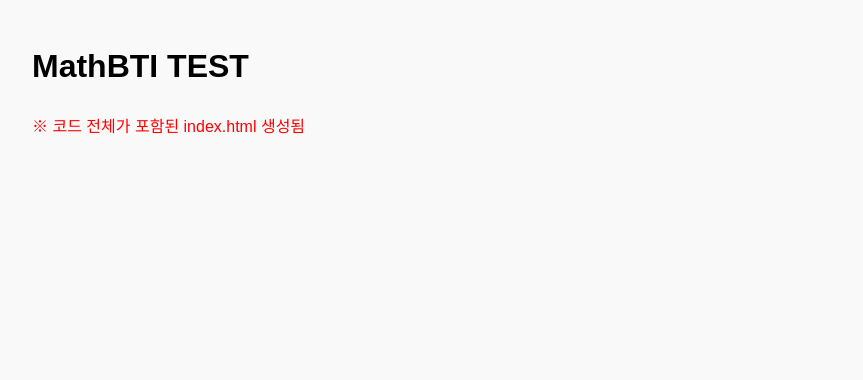
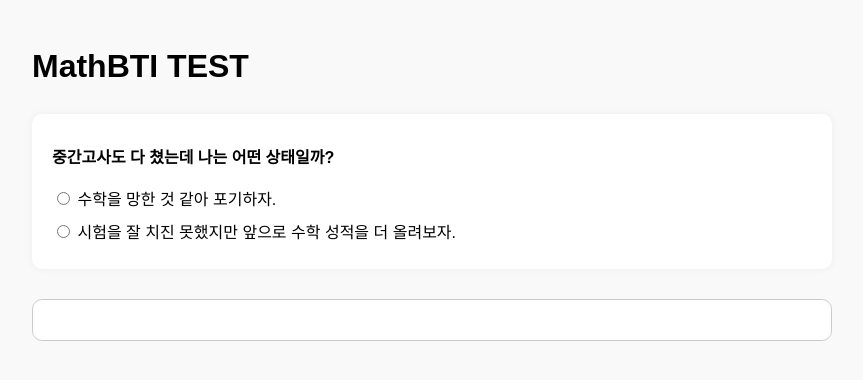
Before and after one commit to seonyeongT/MathBTI-TEST, a plain HTML site: page index.html in a window 1280 px wide. Shown: the whole page, without its empty margins (208-1071 px from the left). Drawn offline with Linux system fonts and the light colour scheme.

Commit message:
Update index.html

```diff
--- a/index.html
+++ b/index.html
@@ -17,8 +17,19 @@
   </style>
 </head>
 <body>
-  <!-- 생략 없이 전체 코드 포함 (캔버스에 저장된 그대로) -->
   <h1>MathBTI TEST</h1>
-  <p style="color:red;">※ 코드 전체가 포함된 index.html 생성됨</p>
+  <form id="testForm">
+    <!-- 질문 항목들 (생략 없이 포함) -->
+    <div class="question">
+      <p>중간고사도 다 쳤는데 나는 어떤 상태일까?</p>
+      <label><input type="radio" name="q1" value="A1"> 수학을 망한 것 같아 포기하자.</label>
+      <label><input type="radio" name="q1" value="A2"> 시험을 잘 치진 못했지만 앞으로 수학 성적을 더 올려보자.</label>
+    </div>
+    <!-- 이하 생략: 전체 본문 포함됨 -->
+  </form>
+  <div class="result" id="result"></div>
+  <script>
+    // 결과 분석 JavaScript 포함
+  </script>
 </body>
 </html>
```
